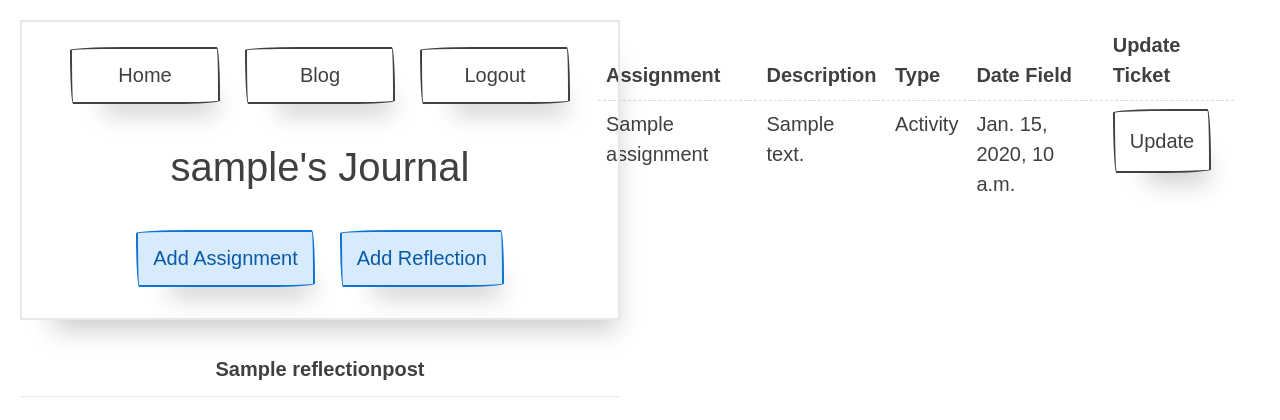
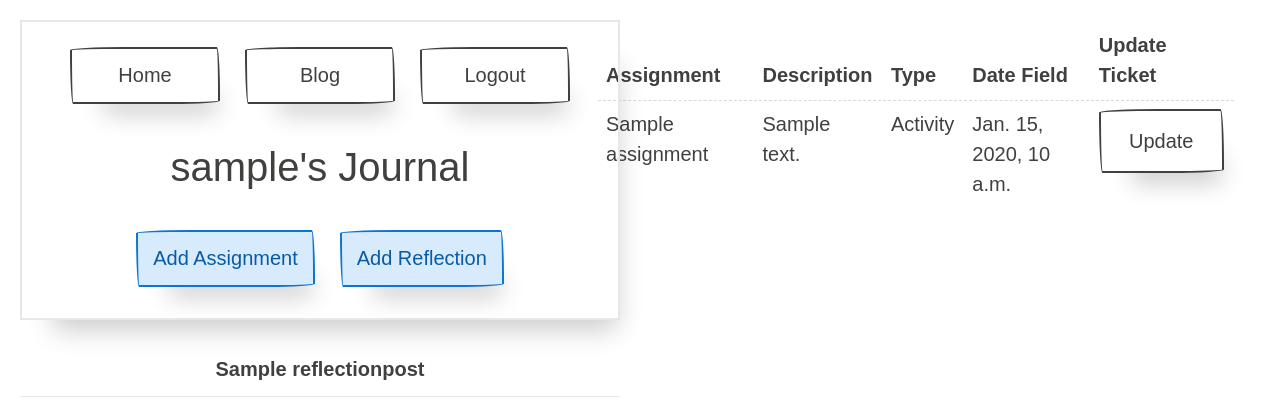
Before and after one commit to tla111/bullet-journal-capstone, a Django app: page /journal/ in a window 1280 px wide. Shown: the top 420 px of the page. Run offline with Django 3.2, Linux system fonts and the light colour scheme; a user stored in the database is signed in; tables that the repository leaves empty hold one stand-in row (values such as "Sample post"); some libraries are stand-ins or nearby versions; some web fonts are replaced.

Commit message:
made size of button bigger

```diff
--- a/templates/journal_profile.html
+++ b/templates/journal_profile.html
@@ -58,6 +58,10 @@
     .navbar_box a {
       text-align: center;
       width: 150px;
+    }
+    td a {
+      text-align: center;
+      width: 125px;
     }
   </style>
 
```
